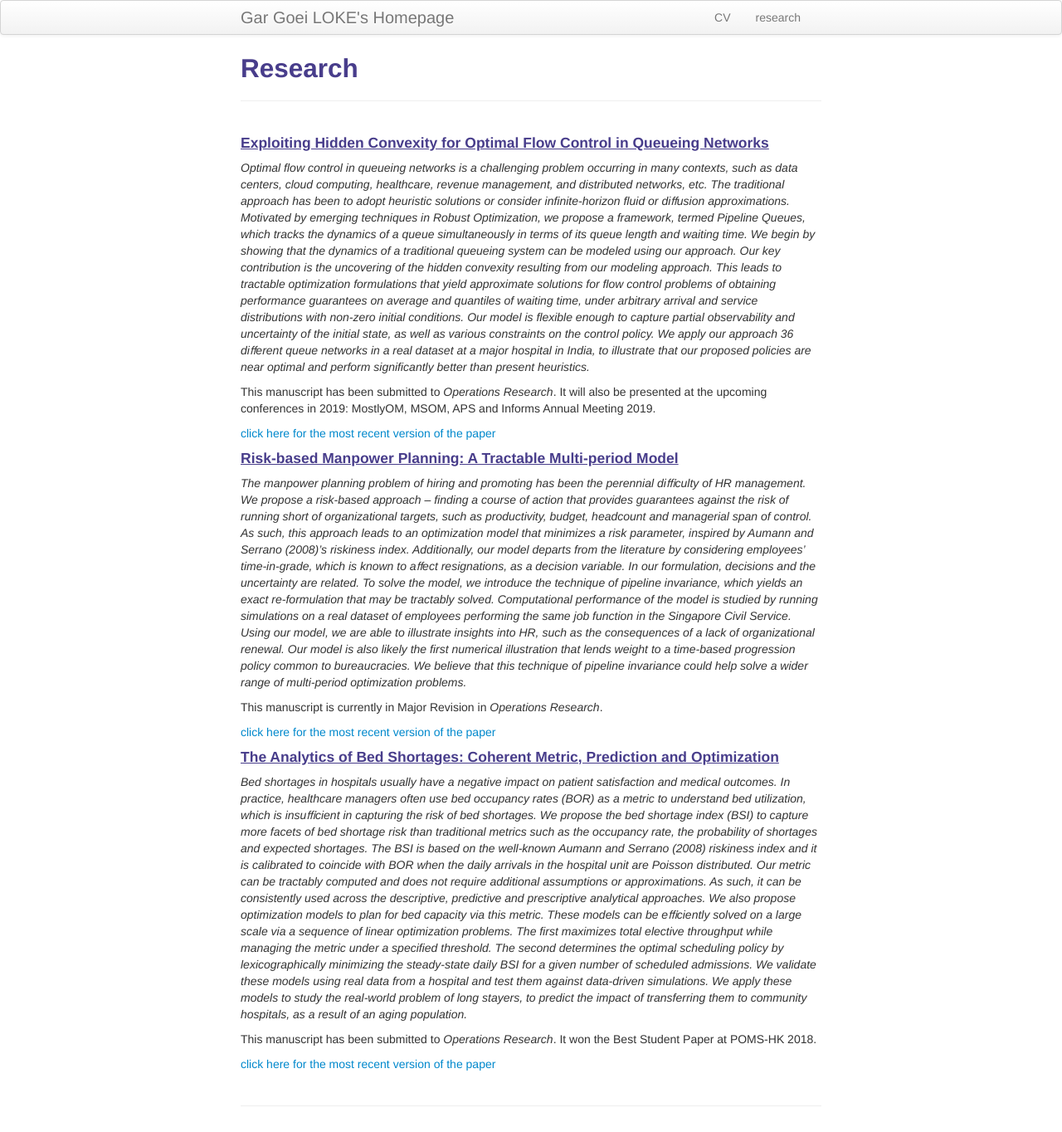
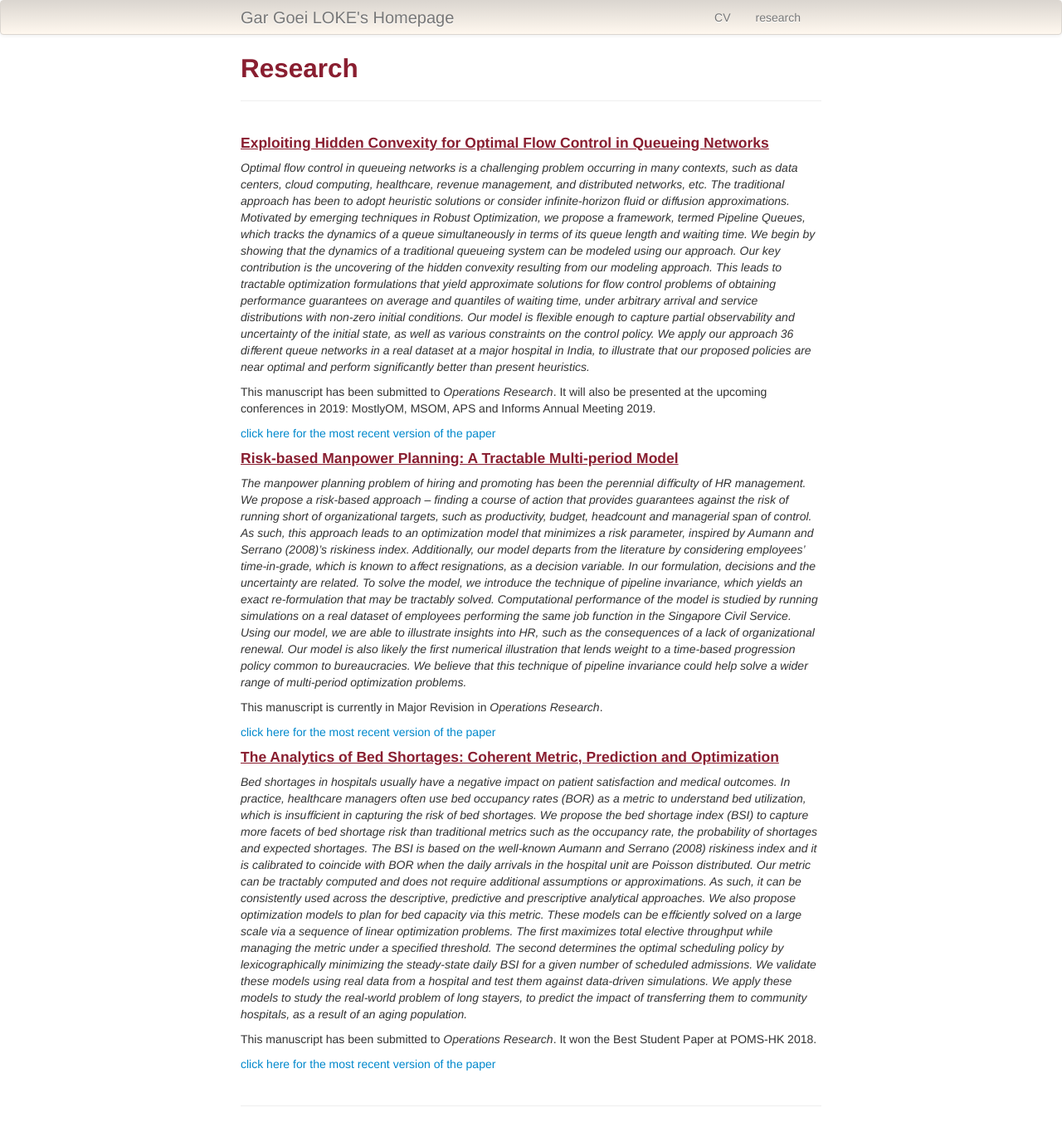
Before and after one commit to gg-ed/gg-ed.github.io, a Jekyll site: the page built from pages/research.md, in a window 1280 px wide. Shown: the whole page at 83% size. Built offline with Jekyll 4.4.1, drawn with Linux system fonts in a browser that asks for light colours.

Commit message:
Changed styles

```diff
--- a/assets/themes/twitter/css/my_custom_css.css
+++ b/assets/themes/twitter/css/my_custom_css.css
@@ -58,7 +58,7 @@ td.right {
 
 
 h1, h2, h3, h4 {
-    color: darkslateblue;
+    color: #891e30;
 }
 
 .danger {
@@ -85,3 +85,23 @@ h1, h2, h3, h4 {
     border-left: 6px solid #ffeb3b;
     padding-left: 10px;
 }
+
+.navbar-inner {
+    min-height:40px;
+    padding-left:20px;
+    padding-right:20px;
+    background-color:#fafafa;
+    background-image:-moz-linear-gradient(top, #dbd6d0, #fff8ef);
+    background-image:-webkit-gradient(linear, 0 0, 0 100%, from(#dbd6d0), to(#f2f2f2));
+    background-image:-webkit-linear-gradient(top, #dbd6d0, #fff8ef);
+    background-image:-o-linear-gradient(top, #dbd6d0, #fff8ef);
+    background-image:linear-gradient(to bottom, #dbd6d0, #fff8ef);
+    background-repeat:repeat-x;filter:progid:DXImageTransform.Microsoft.gradient(startColorstr='#ffffffff', endColorstr='#fff2f2f2', GradientType=0);
+    border:1px solid #dbd6d0;
+    -webkit-border-radius:4px;
+    -moz-border-radius:4px;
+    border-radius:4px;
+    -webkit-box-shadow:0 1px 4px rgba(0, 0, 0, 0.065);
+    -moz-box-shadow:0 1px 4px rgba(0, 0, 0, 0.065);
+    box-shadow:0 1px 4px rgba(0, 0, 0, 0.065);*zoom:1;
+}
```
